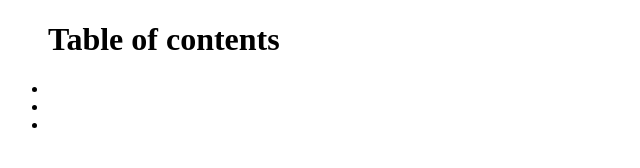
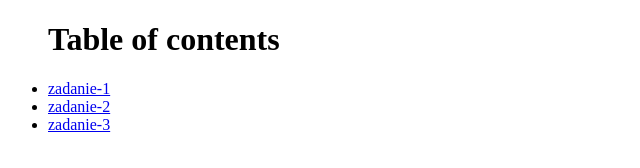
Before and after one commit to Michal-Strugala/michal-strugala.github.io, a plain HTML site: page index.html in a window 1280 px wide. Shown: the whole page, without its empty margins (0-640 px from the left). Drawn offline with Linux system fonts and the light colour scheme.

Commit message:
hello world

```diff
--- a/index.html
+++ b/index.html
@@ -8,9 +8,9 @@
 <body>
     <ul>
         <h1>Table of contents</h1>
-        <li><a href="zadanie-domowe/zadanie-1/index.html"></a></li>
-        <li><a href="zadanie-domowe/zadanie-2/index.html"></a></li>
-        <li><a href="zadanie-domowe/zadanie-3/index.html"></a></li>
+        <li><a href="zadanie-domowe/zadanie-1/index.html">zadanie-1</a></li>
+        <li><a href="zadanie-domowe/zadanie-2/index.html">zadanie-2</a></li>
+        <li><a href="zadanie-domowe/zadanie-3/index.html">zadanie-3</a></li>
     </ul>
 </body>
 </html>
```
